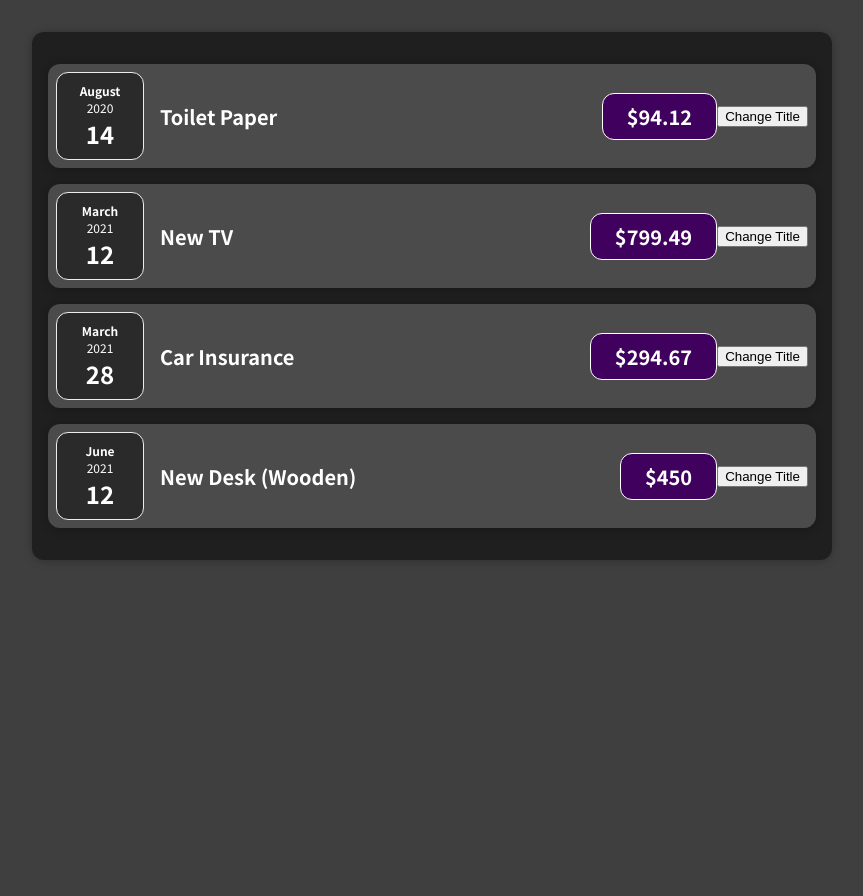
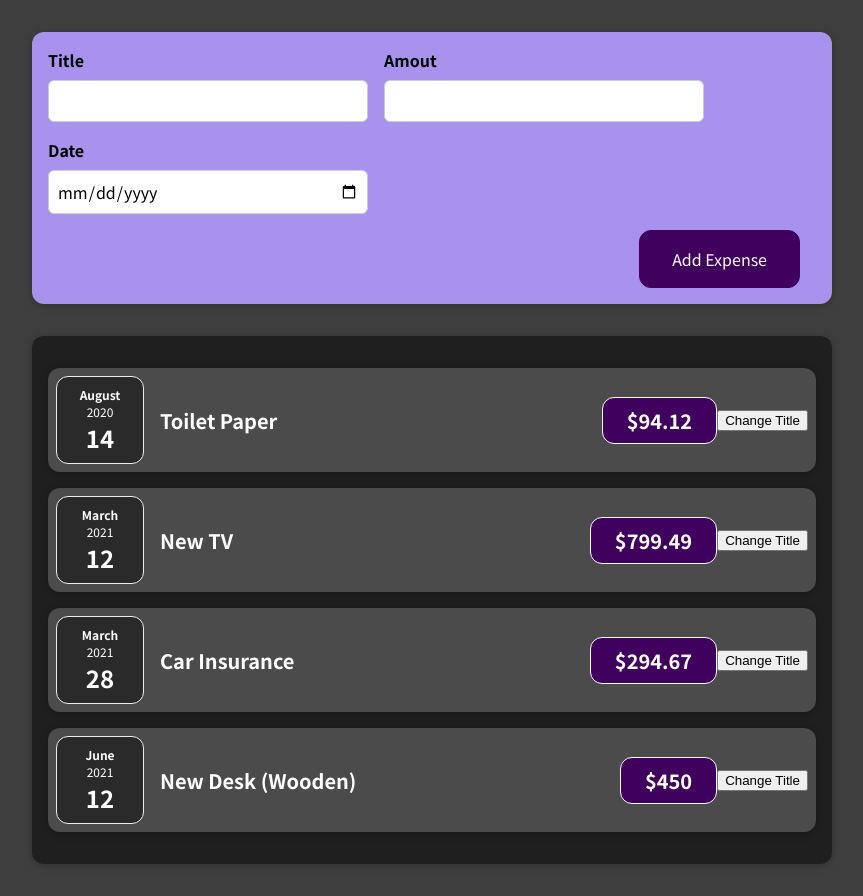
Before and after one commit to AhmadRaza9/react-1, a React (Create React App) app: page / in a window 1280 px wide. Shown: the whole page, without its empty margins (208-1071 px from the left). Before the commit the page ends 800 px from the top, so only its background shows below. Built offline with nearby package versions, Linux system fonts and the light colour scheme.

Commit message:
Adding Form Inputs

```diff
--- a/src/App.js
+++ b/src/App.js
@@ -1,5 +1,6 @@
 import React from "react";
 import Expenses from "./components/Expenses/Expenses";
+import NewExpense from "./components/NewExpense/NewExpense";
 
 const App = () => {
   const expenses = [
@@ -26,6 +27,7 @@ const App = () => {
 
   return (
     <div>
+      <NewExpense />
       <Expenses items={expenses} />
     </div>
   );
```
Also changed, not shown: src/components/NewExpense/ExpenseForm.js (+5 -5 lines).
